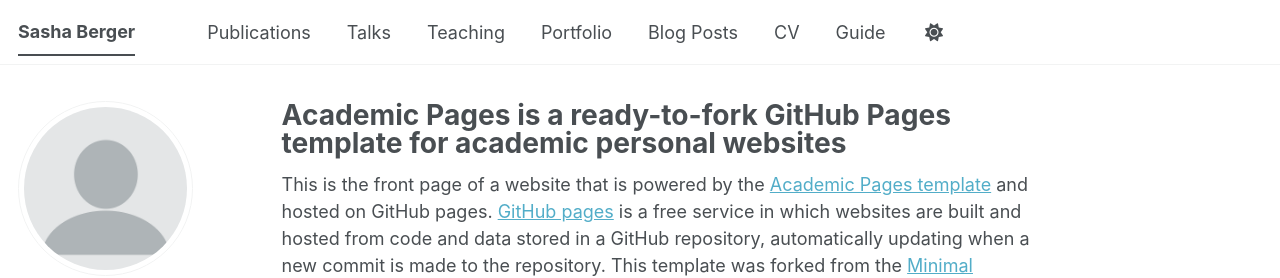
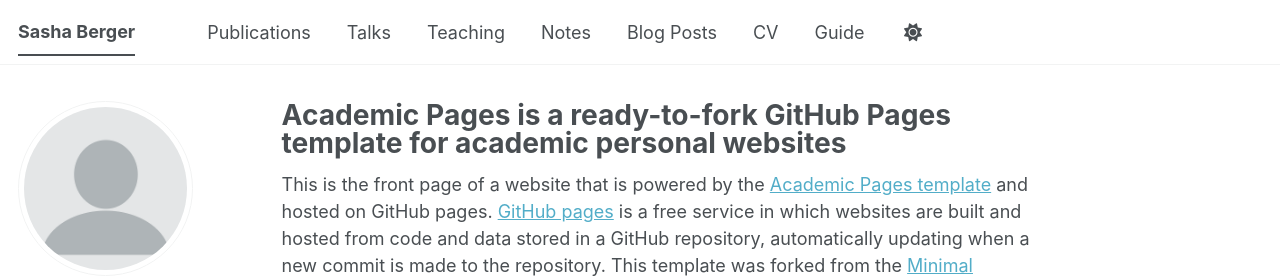
Before and after one commit to sashajberger/sashajberger.github.io, a Jekyll site: the page built from _pages/about.md, in a window 1280 px wide. Shown: the top 278 px of the page. Built offline with Jekyll 4.4.1, drawn with Linux system fonts in a browser that asks for light colours; a script bundle is joined from its source files by our own code; a style sheet for code colours, icons or effects is not loaded.

Commit message:
Replace 'Portfolio' with 'Notes' in navigation

```diff
--- a/_data/navigation.yml
+++ b/_data/navigation.yml
@@ -17,8 +17,8 @@ main:
   - title: "Teaching"
     url: /teaching/
 
-  - title: "Portfolio"
-    url: /portfolio/
+  - title: "Notes"
+    url: /notes/
 
   - title: "Blog Posts"
     url: /year-archive/
```
